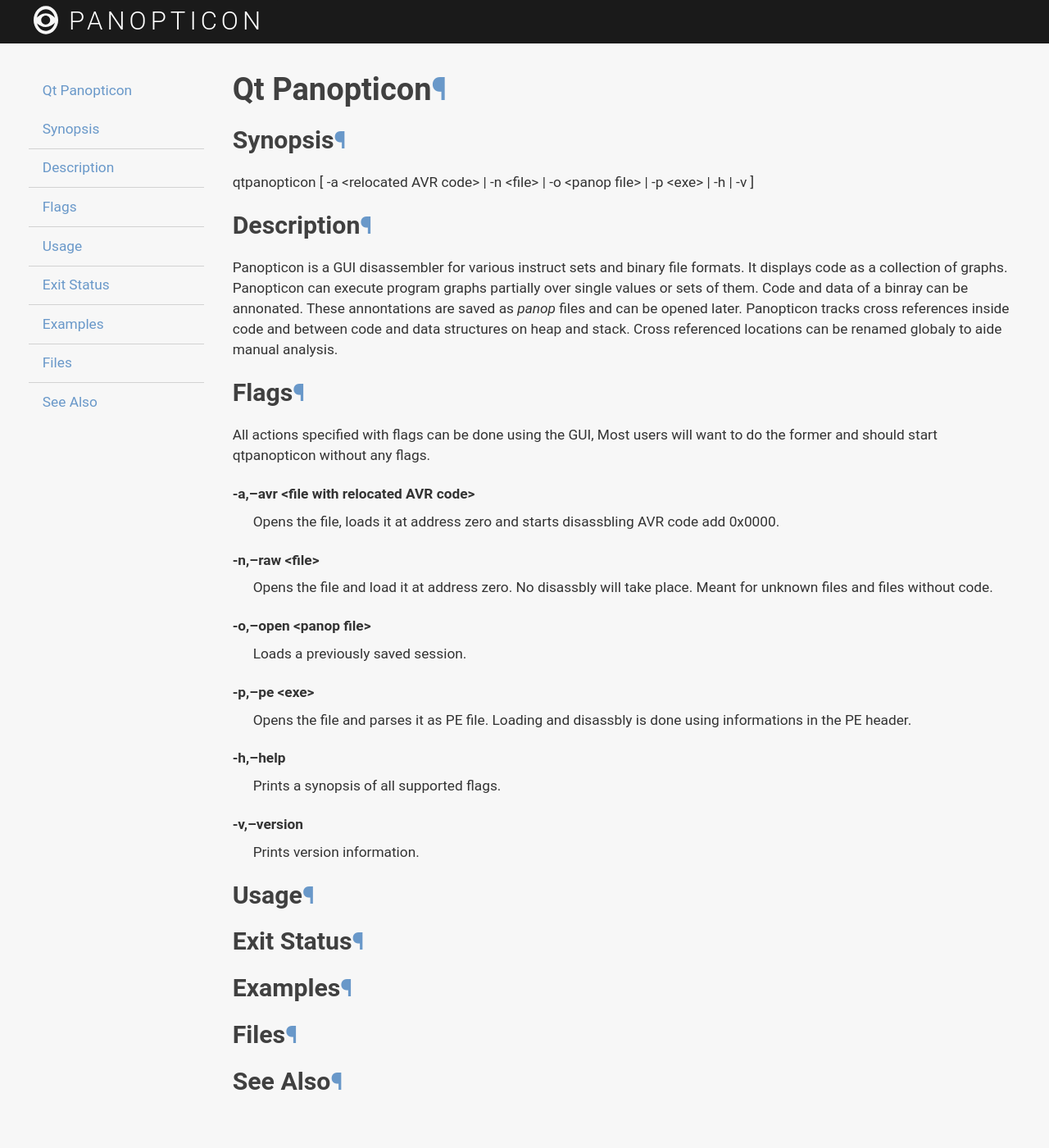
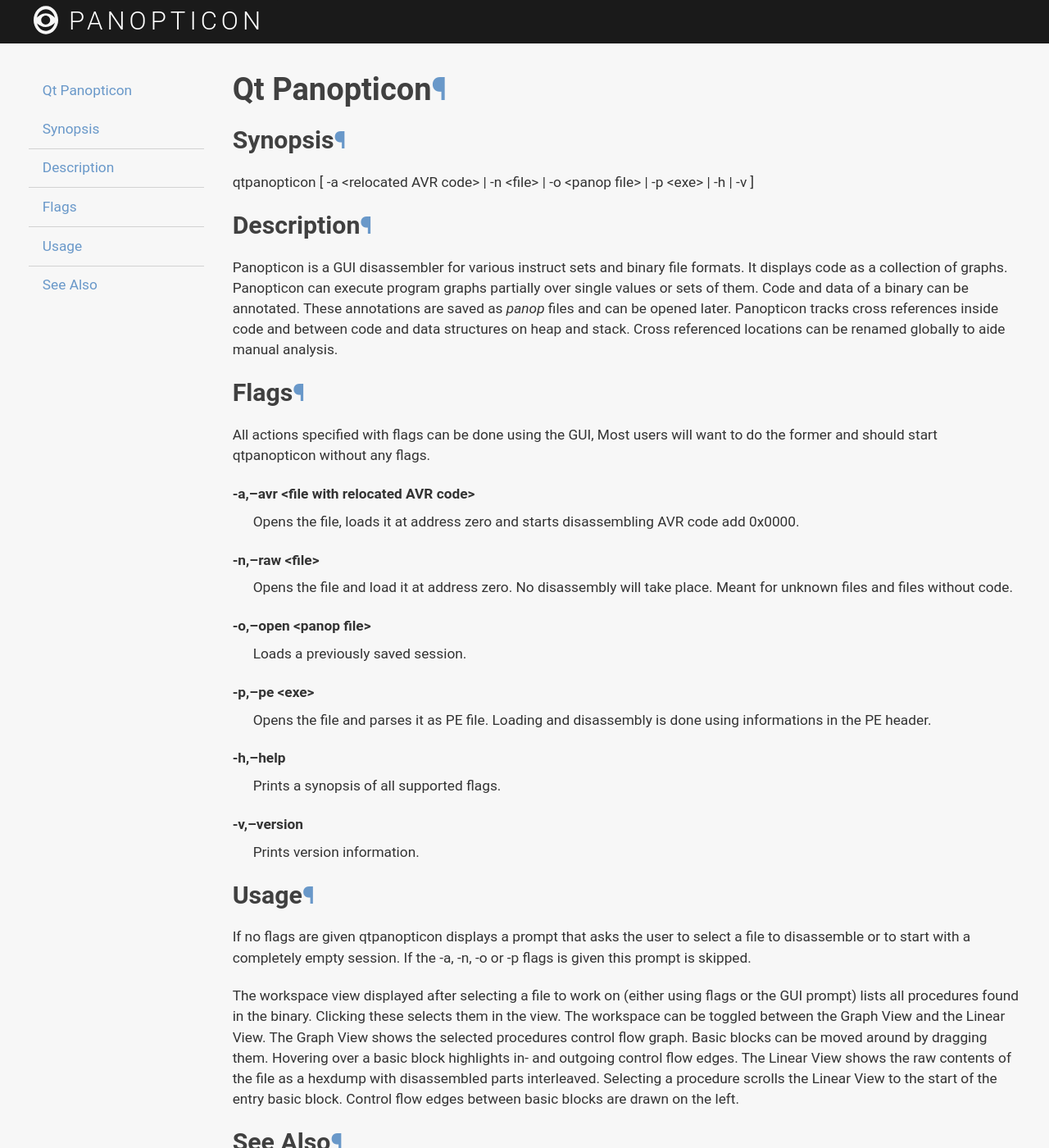
Before and after one commit to das-labor/panopticon, a Sphinx documentation site: the page built from doc/qtpanop.rst, in a window 1280 px wide and 1400 px high. Shown: the whole window at 82% size. Built offline with Sphinx 7.4.7, drawn with Linux system fonts in a browser that asks for light colours; some web fonts are replaced; some of the changed text lies outside the part shown.

Commit message:
doc: usage section in manpage

```diff
--- a/doc/qtpanop.rst
+++ b/doc/qtpanop.rst
@@ -9,7 +9,7 @@
 Description
 -----------
 
-Panopticon is a GUI disassembler for various instruct sets and binary file formats. It displays code as a collection of graphs. Panopticon can execute program graphs partially over single values or sets of them. Code and data of a binray can be annonated. These annontations are saved as *panop* files and can be opened later. Panopticon tracks cross references inside code and between code and data structures on heap and stack. Cross referenced locations can be renamed globaly to aide manual analysis.
+Panopticon is a GUI disassembler for various instruct sets and binary file formats. It displays code as a collection of graphs. Panopticon can execute program graphs partially over single values or sets of them. Code and data of a binary can be annotated. These annotations are saved as *panop* files and can be opened later. Panopticon tracks cross references inside code and between code and data structures on heap and stack. Cross referenced locations can be renamed globally to aide manual analysis.
 
 Flags
 -----
@@ -17,16 +17,16 @@
 All actions specified with flags can be done using the GUI, Most users will want to do the former and should start qtpanopticon without any flags.
 
 -a,--avr <file with relocated AVR code>
-    Opens the file, loads it at address zero and starts disassbling AVR code add 0x0000.
+    Opens the file, loads it at address zero and starts disassembling AVR code add 0x0000.
 
 -n,--raw <file>
-    Opens the file and load it at address zero. No disassbly will take place. Meant for unknown files and files without code.
+    Opens the file and load it at address zero. No disassembly will take place. Meant for unknown files and files without code.
 
 -o,--open <panop file>
     Loads a previously saved session.
 
 -p,--pe <exe>
-    Opens the file and parses it as PE file. Loading and disassbly is done using informations in the PE header.
+    Opens the file and parses it as PE file. Loading and disassembly is done using informations in the PE header.
 
 -h,--help
     Prints a synopsis of all supported flags.
@@ -37,14 +37,11 @@
 Usage
 -----
 
-Exit Status
------------
+If no flags are given qtpanopticon displays a prompt that asks the user to select a file to disassemble or to start with a completely empty session. If the -a, -n, -o or -p flags is given this prompt is skipped.
 
-Examples
---------
-
-Files
------
+The workspace view displayed after selecting a file to work on (either using flags or the GUI prompt) lists all procedures found in the binary. Clicking these selects them in the view. The workspace can be toggled between the Graph View and the Linear View. The Graph View shows the selected procedures control flow graph. Basic blocks can be moved around by dragging them. Hovering over a basic block highlights in- and outgoing control flow edges. The Linear View shows the raw contents of the file as a hexdump with disassembled parts interleaved. Selecting a procedure scrolls the Linear View to the start of the entry basic block. Control flow edges between basic blocks are drawn on the left.
 
 See Also
 --------
+
+https://panopticon.re/
```
